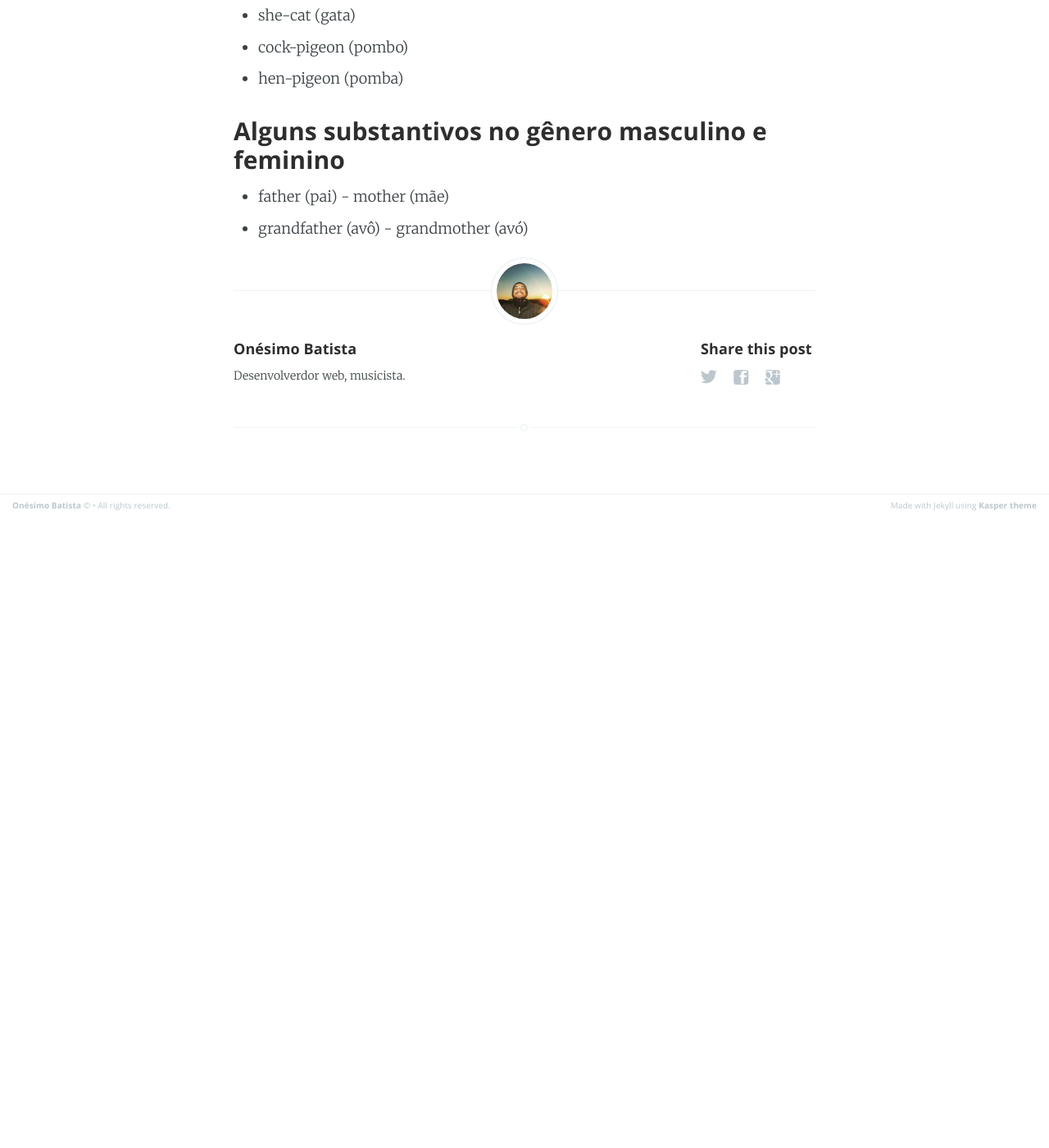
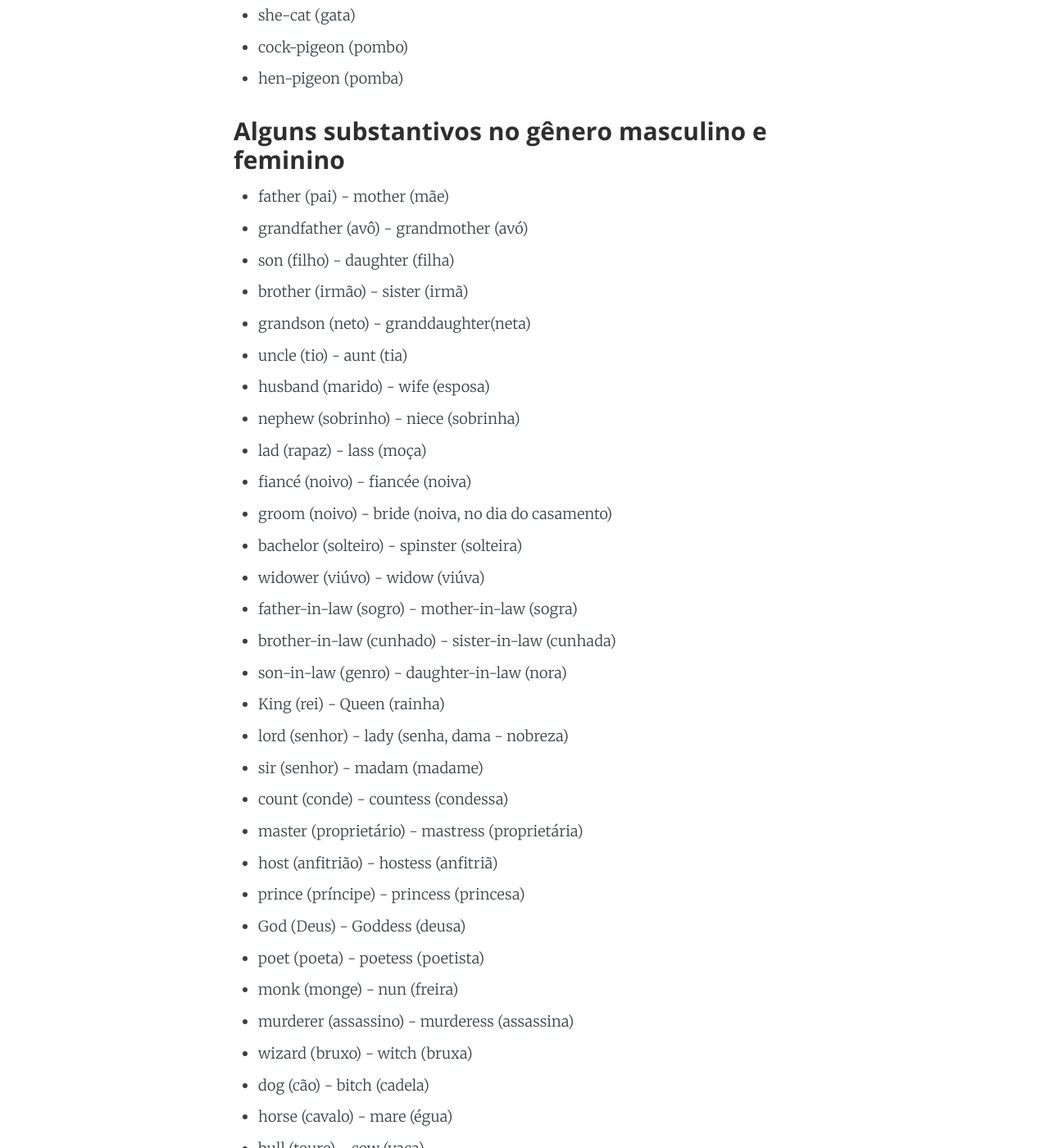
Before and after one commit to onesimo/blog, a Jekyll site: the page built from _posts/2017-01-23-english-grammar-lesson-four.md, in a window 1280 px wide and 1400 px high, scrolled down 2540 px. Shown: the whole window at 82% size. Built offline with Jekyll 4.4.1, drawn with Linux system fonts in a browser that asks for light colours; before the commit the page ends 3170 px from its top, so only the background shows below that; some of the changed text lies outside the part shown.

Commit message:
post five

```diff
--- a/_posts/2017-01-23-english-grammar-lesson-four.md
+++ b/_posts/2017-01-23-english-grammar-lesson-four.md
@@ -85,3 +85,34 @@ Exemplos:
 
 * father (pai) - mother (mãe)
 * grandfather (avô) - grandmother (avó)
+* son (filho) - daughter (filha)
+* brother (irmão) - sister (irmã)
+* grandson (neto) - granddaughter(neta)
+* uncle (tio) - aunt (tia)
+* husband (marido) - wife (esposa)
+* nephew (sobrinho) - niece (sobrinha)
+* lad (rapaz) - lass (moça)
+* fiancé (noivo) - fiancée (noiva)
+* groom (noivo) - bride (noiva, no dia do casamento)
+* bachelor (solteiro) - spinster (solteira)
+* widower (viúvo) - widow (viúva)
+* father-in-law (sogro) - mother-in-law (sogra)
+* brother-in-law (cunhado) - sister-in-law (cunhada)
+* son-in-law (genro) - daughter-in-law (nora)
+* King (rei) - Queen (rainha)
+* lord (senhor) - lady (senha, dama - nobreza)
+* sir (senhor) - madam (madame)
+* count (conde) - countess (condessa)
+* master (proprietário) - mastress (proprietária)
+* host (anfitrião) - hostess (anfitriã)
+* prince (príncipe) - princess (princesa)
+* God (Deus) - Goddess (deusa)
+* poet (poeta) - poetess (poetista)
+* monk (monge) - nun (freira)
+* murderer (assassino) - murderess (assassina)
+* wizard (bruxo) - witch (bruxa)
+* dog (cão) - bitch (cadela)
+* horse (cavalo) - mare (égua)
+* bull (touro) - cow (vaca)
+* lion (leão) - lioness (leoa)
+* tiger (tigre) - tigeress (tigre fêmea)
```
Also changed, not shown: other parts of _posts/2017-01-23-english-grammar-lesson-four.md (+1 -1 lines), _posts/2016-01-21-english-grammar-lesson-two.md (+1 -1 lines), _posts/2017-01-23-english-grammar-lesson-three.md (+1 -1 lines), _posts/2017-01-27-english-grammar-lesson-five.md (+24 -83 lines), _posts/2018-01-09-english-grammar-lesson-one.md (+1 -1 lines).
